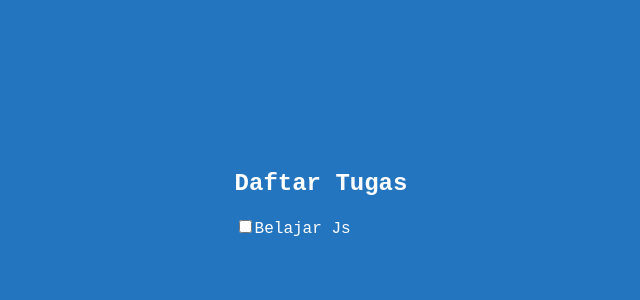
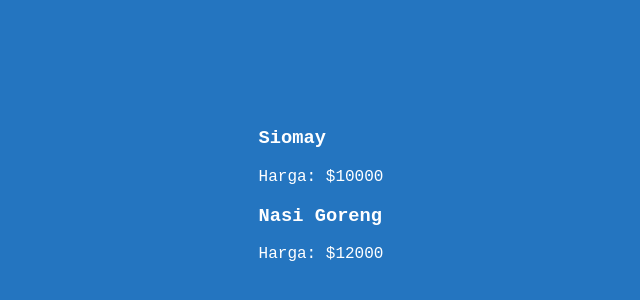
Before and after one commit to RNekoCloud/learn-props, a React (Vite) app: page / in a window 1280 px wide. Shown: the part 206-506 px from the top of the page, without its empty margins (319-959 px from the left). Built offline with nearby package versions, Linux system fonts and the light colour scheme.

Commit message:
feat: add new example

```diff
--- a/src/App.tsx
+++ b/src/App.tsx
@@ -1,10 +1,10 @@
-import { UseTask } from "./Components/Todo/UseTask";
+import { UseItems } from "./Components/middle/Item/UseItem";
 import "./App.css";
 
 export const App = () => {
    return (
       <div>
-         <UseTask />
+         <UseItems />
       </div>
    );
 };
--- /dev/null
+++ b/src/Components/middle/Item/ProductItem.tsx
@@ -0,0 +1,14 @@
+//mendefinisikan tipe data untuk mengatur props yang akan diterima oleh komponen
+interface ItemProps {
+   name: string;
+   price: number;
+}
+
+export const ProductItems = ({ name, price }: ItemProps) => {
+   return (
+      <div>
+         <h3>{name}</h3>
+         <p>Harga: ${price}</p>
+      </div>
+   );
+};
--- /dev/null
+++ b/src/Components/middle/Item/UseItem.tsx
@@ -0,0 +1,10 @@
+import { ProductItems } from "./ProductItem";
+
+export const UseItems = () => {
+   return (
+      <div>
+         <ProductItems name='Siomay' price={10000} />
+         <ProductItems name='Nasi Goreng' price={12000} />
+      </div>
+   );
+};
--- a/src/Components/middle/ListWrapper.tsx
+++ b/src/Components/middle/ListWrapper.tsx
@@ -1,10 +1,12 @@
 import { List } from "./List";
 
+//buat property yang sama seperti sebelumnya
 interface ListProperty {
    title: string;
    description: string;
 }
 
+//jadikan sebagai
 interface SaveToArr {
    toArr: ListProperty[];
 }
```
